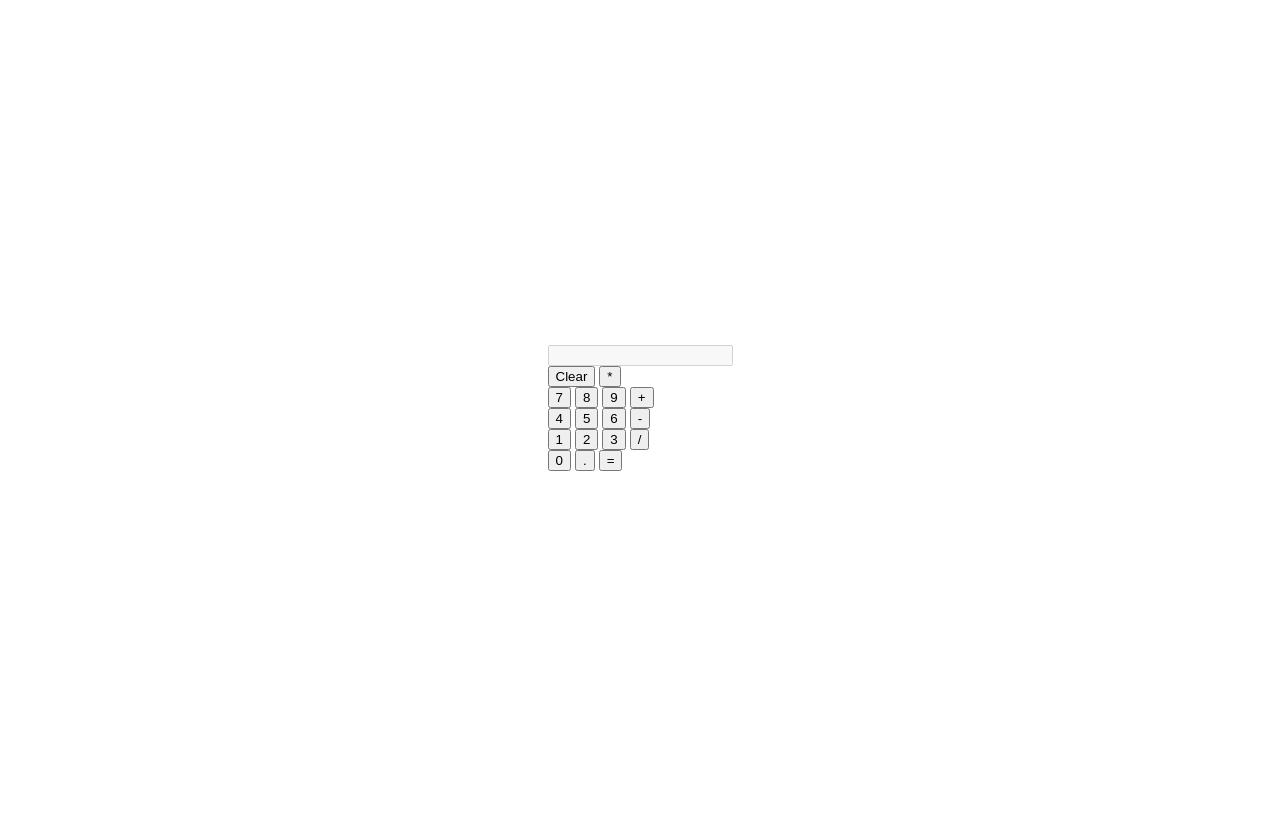
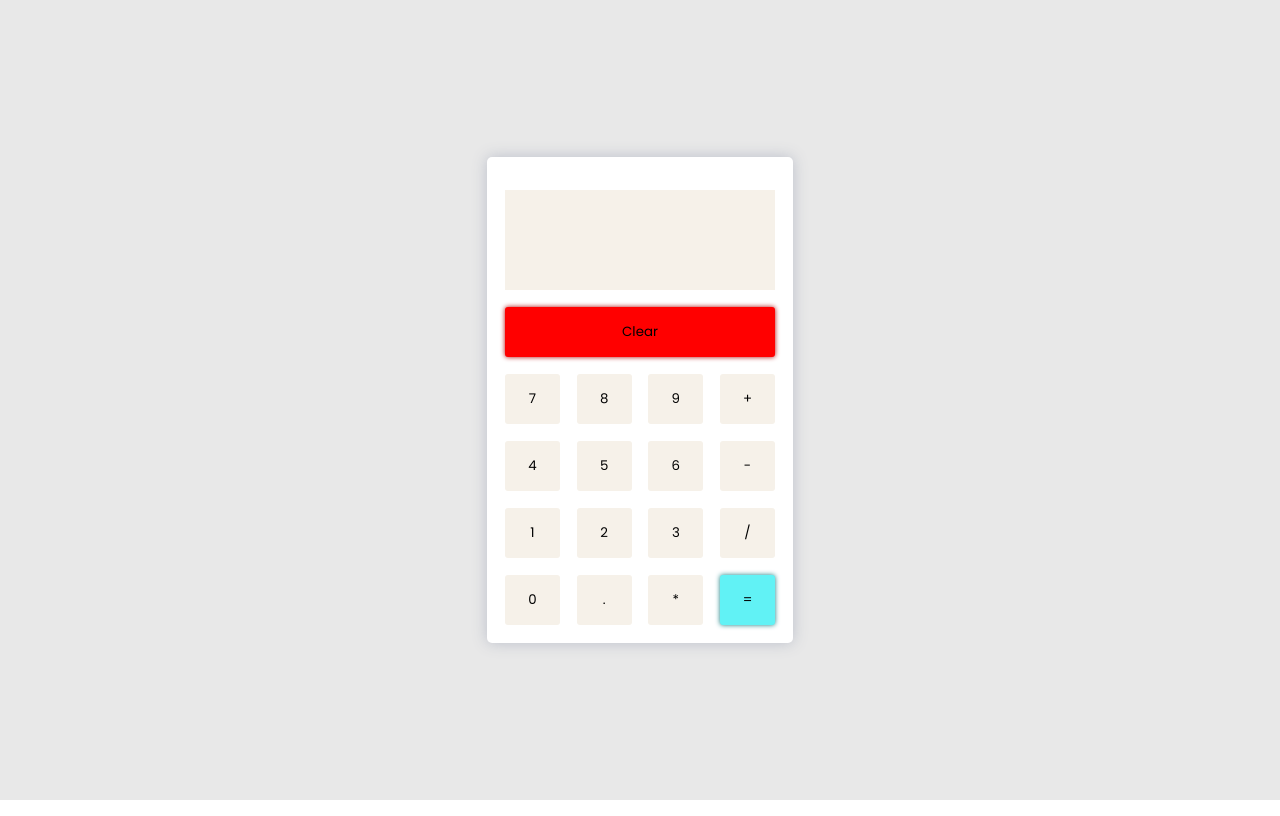
Before and after one commit to RohithAchar/odin-calculator, a plain HTML site: page index.html in a window 1280 px wide. Drawn offline with Linux system fonts and the light colour scheme.

Commit message:
style finish

```diff
--- a/index.html
+++ b/index.html
@@ -12,31 +12,31 @@
             <div class="display-row">
                 <input type="text" name="" id="display" value="" disabled>
             </div>
-            <div class="clear-row">
+            <div class="row">
                 <button id="clear">Clear</button>
-                <button id="*" class="operator-btn">*</button>
             </div>
-            <div class="row-1">
+            <div class="row">
                 <button id="7" class="operand-btn">7</button>
                 <button id="8" class="operand-btn">8</button>
                 <button id="9" class="operand-btn">9</button>
                 <button id="+" class="operator-btn">+</button>
             </div>
-            <div class="row-2">
+            <div class="row">
                 <button id="4" class="operand-btn">4</button>
                 <button id="5" class="operand-btn">5</button>
                 <button id="6" class="operand-btn">6</button>
                 <button id="-" class="operator-btn">-</button>
             </div>
-            <div class="row-3">
+            <div class="row">
                 <button id="1" class="operand-btn">1</button>
                 <button id="2" class="operand-btn">2</button>
                 <button id="3" class="operand-btn">3</button>
                 <button id="/" class="operator-btn">/</button>
             </div>
-            <div class="row-4">
+            <div class="row last-row">
                 <button id="0" class="operand-btn">0</button>
                 <button id="." class ="dot">.</button>
+                <button id="*" class="operator-btn">*</button>
                 <button id="calculate">=</button>
             </div>
         </div>
--- a/styles.css
+++ b/styles.css
@@ -1,7 +1,63 @@
+@import url('https://fonts.googleapis.com/css2?family=Poppins:wght@400;900&display=swap');
+* {
+    font-family: poppins;
+}
+body{
+    margin: 0;
+}
 section{
     width: 100%;
     display: flex;
     height: 100vh;
     justify-content: center;
     align-items: center;
+    background-color: #E8E8E8;
 }
+button{
+    height: 50px;
+    width: 55px;
+    border: 0;
+    border-radius: 3px;
+    background-color: #F6F1E9;
+    cursor: pointer;
+}
+.main-container{
+    width : 270px;
+    height: 450px;
+    padding: 18px;
+    border-radius: 5px;
+    display: flex;
+    flex-direction: column;
+    justify-content: space-between;
+    box-shadow: 0 0 15px #BBBFCA;
+    background-color: #fff;
+}
+.display-row{
+    width: 100%;
+    height: 100px;
+    margin-top: 15px;
+}
+#display{
+    background-color: #F6F1E9;
+    width: 100%;
+    height: 100px;
+    font-weight: 900;
+    font-size: 25px;
+    text-align: end;
+    margin: 0;
+    padding: 0;
+    border: 0;
+}
+.row{
+    display: flex;
+    justify-content: space-between;
+}
+#clear{
+    width: 100%;
+    background-color: #FF0000;
+    box-shadow: 0px 0px 5px#AF0404;
+}
+#calculate{
+    background-color: #61F2F5;
+    box-shadow: 0px 0px 5px#127e82;
+}
```
